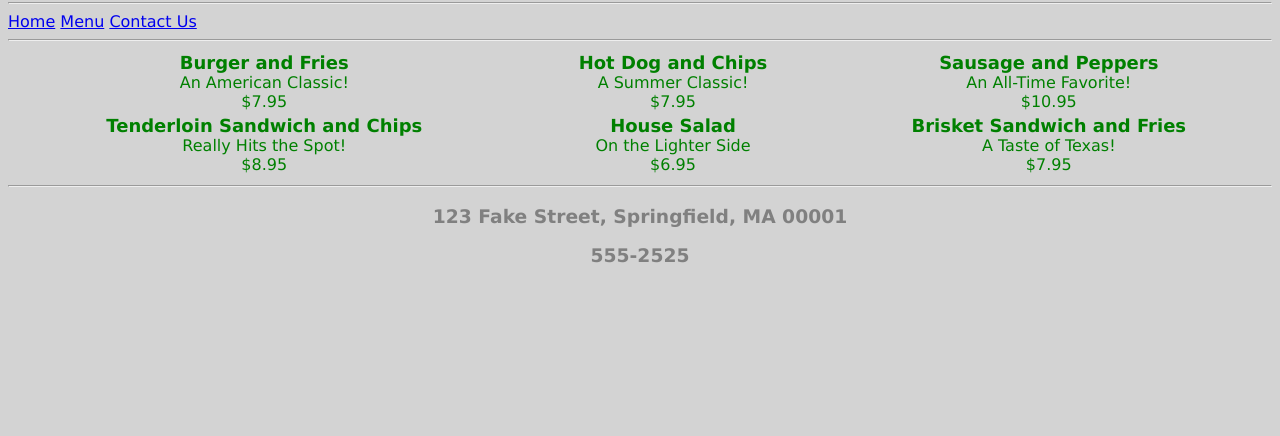
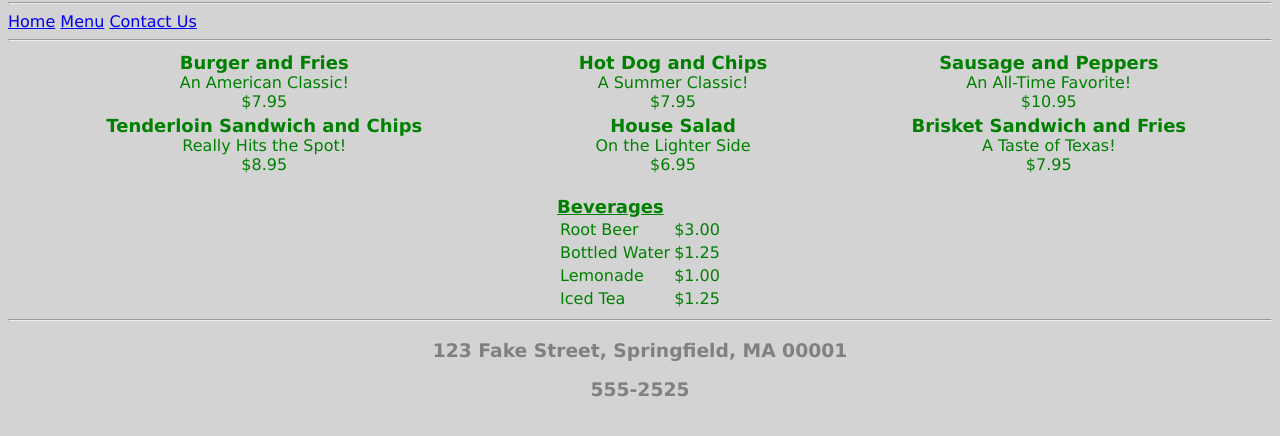
Before and after one commit to KaliHart/Lab-Restaurant-Site-V1, a plain HTML site: page menu.html in a window 1280 px wide. Shown: the part 84-520 px from the top of the page. Drawn offline with Linux system fonts and the light colour scheme.

Commit message:
CSS Lab - Restaurant Site V4

```diff
--- a/menu.html
+++ b/menu.html
@@ -6,7 +6,7 @@
         rel="stylesheet"
         type="text/css" />
     <style>
-        tr {
+        tr, caption {
             color: green;
         }
     </style>
@@ -30,6 +30,26 @@
                 <td align="center"><font size="4"><b>Brisket Sandwich and Fries</font></b><br>A Taste of Texas!<br>$7.95</td>
             </tr>
         </table>
+    </br>
+        <table align="center">
+            <caption><font size="4">Beverages</font></caption>
+            <tr>
+                <td> Root Beer </td>
+                <td> $3.00 </td>
+            </tr>
+            <tr>
+                <td> Bottled Water </td>
+                <td> $1.25 </td>
+            </tr>
+            <tr>
+                <td> Lemonade </td>
+                <td> $1.00 </td>
+            </tr>
+            <tr>
+                <td> Iced Tea </td>
+                <td> $1.25 </td>
+            </tr>
+        </table>
     </body>
     <hr>
     <h3>123 Fake Street, Springfield, MA 00001<h3>
--- a/restaurantStyle.css
+++ b/restaurantStyle.css
@@ -17,3 +17,21 @@
 form {
     text-align: center;
 }
+
+a:visited {
+    color: red;
+}
+
+a:hover {
+    font-weight: bold;
+}
+
+a:active {
+    text-decoration: none;
+}
+
+caption {
+    text-align: left;
+    font-weight: bold;
+    text-decoration: underline;
+}
```
